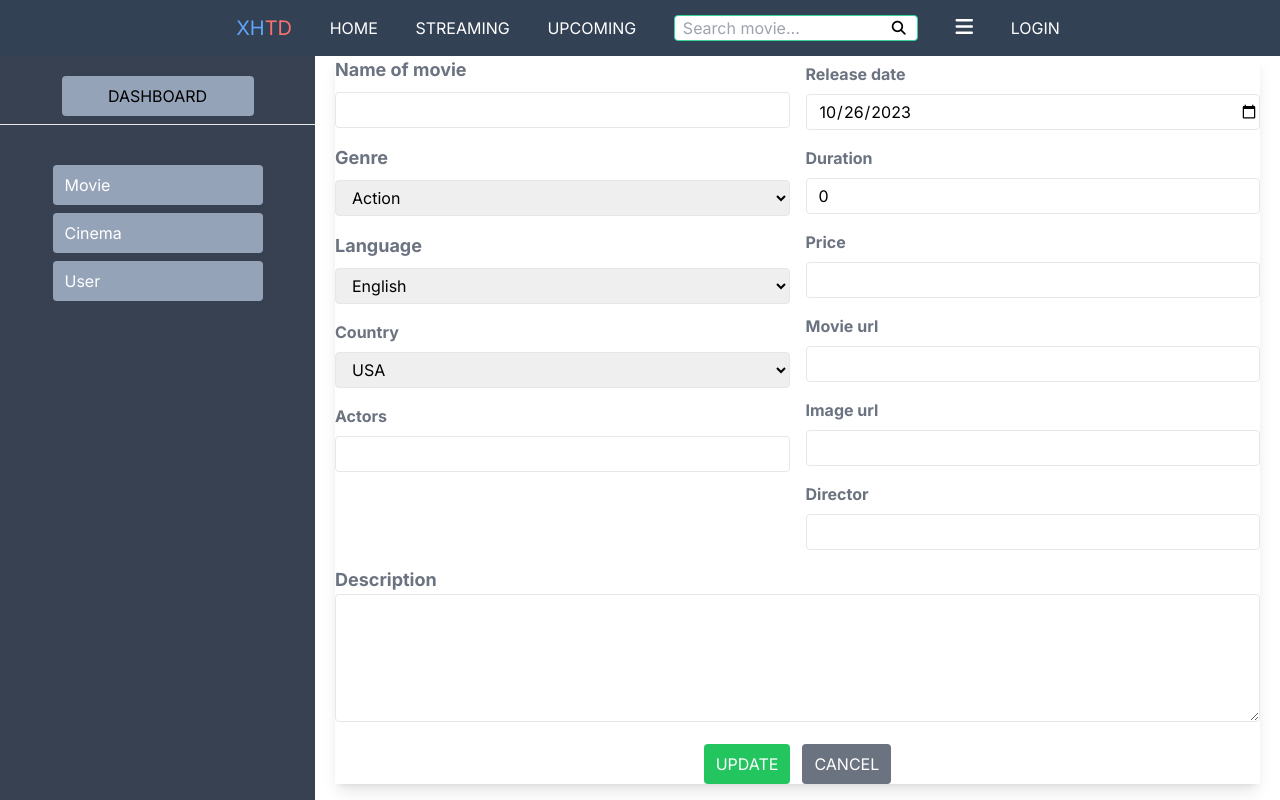
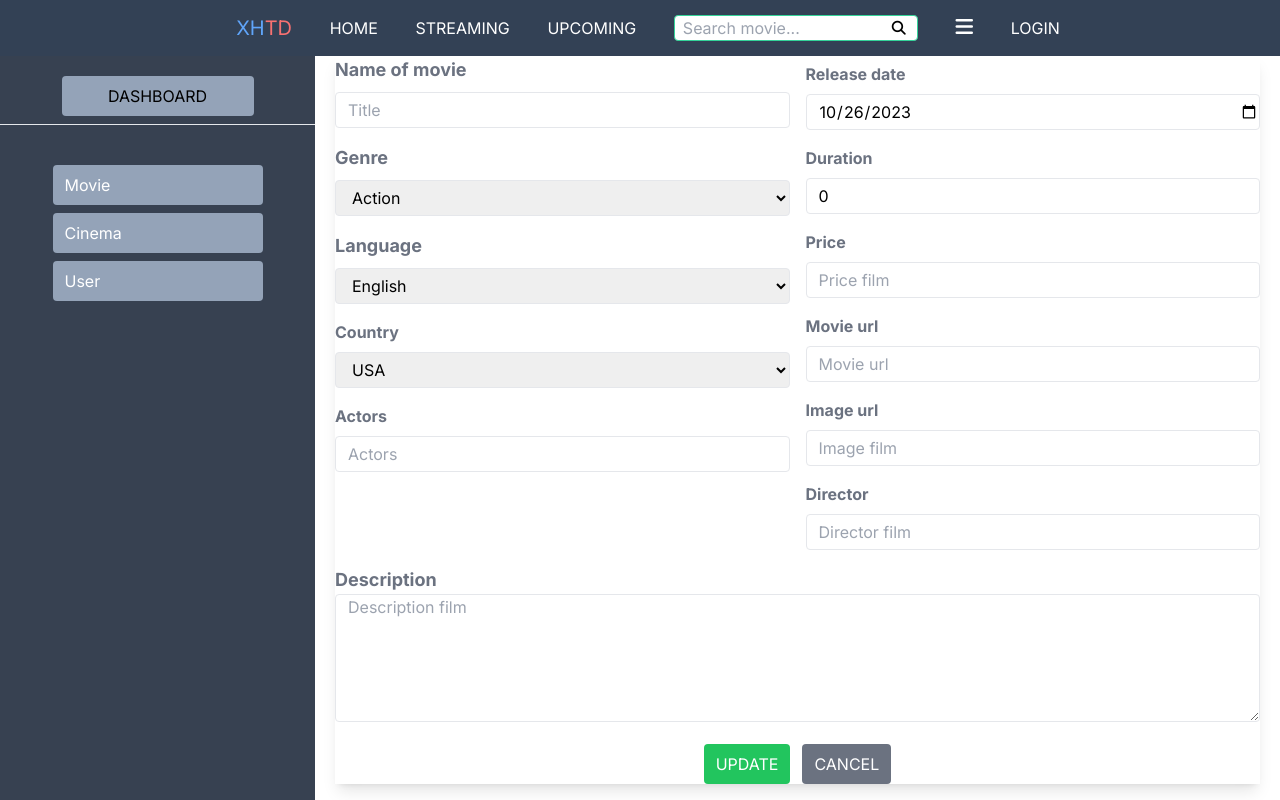
Before and after one commit to phanthanhluc24/cinema-booking-next, a Next.js app: page /movies/edit/1 in a window 1280 px wide. Built offline with nearby package versions, Linux system fonts and the light colour scheme; no server answers.

Commit message:
AI and chat socket.io

```diff
--- a/src/app/cinemas/edit/[id]/page.tsx
+++ b/src/app/cinemas/edit/[id]/page.tsx
@@ -86,41 +86,41 @@ export default function Edit({params}:any) {
                         <div className="col-span-1">
                             <div className="mb-4">
                                 <label className='font-bold text-gray-500 block mb-2'>Cinema name</label>
-                                <input onChange={handleInputForm} type="text" value={cinema.cinema_name} name='cinema_name' required={true} className="w-full h-9 outline-none border rounded pl-3 focus:border-gray-500"/>
+                                <input onChange={handleInputForm} placeholder='Cinema name' type="text" value={cinema.cinema_name} name='cinema_name' required={true} className="w-full h-9 outline-none border rounded pl-3 focus:border-gray-500"/>
                             </div>
                             <div className="mb-4">
                                 <label className='font-bold text-gray-500 block mb-2'>Address</label>
-                               <input onChange={handleInputForm} type="text" value={cinema.address} name='address' required={true} className="w-full h-9 outline-none border rounded pl-3 focus:border-gray-500"/>
+                               <input onChange={handleInputForm} type="text" placeholder='Address' value={cinema.address} name='address' required={true} className="w-full h-9 outline-none border rounded pl-3 focus:border-gray-500"/>
                             </div>
                             <div className="mb-4">
                                 <label className='font-bold text-gray-500 block mb-2'>Phone</label>
-                               <input  onChange={handleInputForm}type="text" value={cinema.phone} name='phone' required={true} className="w-full h-9 outline-none border rounded pl-3 focus:border-gray-500"/>
+                               <input  onChange={handleInputForm}type="text" placeholder='Phone' value={cinema.phone} name='phone' required={true} className="w-full h-9 outline-none border rounded pl-3 focus:border-gray-500"/>
                             </div>
                             <div className="mb-4">
                                 <label className='font-bold text-gray-500 block mb-2'>Show time</label>
-                                <input onChange={handleInputForm} type="text" value={cinema.show_times} name='show_times' required={true} className="w-full h-9 outline-none border rounded pl-3 focus:border-gray-500"/>
+                                <input onChange={handleInputForm} placeholder='Show time' type="text" value={cinema.show_times} name='show_times' required={true} className="w-full h-9 outline-none border rounded pl-3 focus:border-gray-500"/>
                             </div>
                         </div>
                         <div className="col-span-1">
                         <div className="mb-4">
                             <label className='font-bold text-gray-500 block mb-2'>Ticket price</label>
-                                <input onChange={handleInputForm} type="text" value={cinema.ticket_price} name='ticket_price' required={true} className="w-full h-9 outline-none border rounded pl-3 focus:border-gray-500"/>
+                                <input onChange={handleInputForm} placeholder='Ticket price' type="text" value={cinema.ticket_price} name='ticket_price' required={true} className="w-full h-9 outline-none border rounded pl-3 focus:border-gray-500"/>
                             </div>
                             <div className="mb-4">
                                 <label className='font-bold text-gray-500 block mb-2'>Service</label>
-                                <input onChange={handleInputForm} type="text" value={cinema.service} name='service' required={true} className="w-full h-9 outline-none border rounded pl-3 focus:border-gray-500"/>
+                                <input onChange={handleInputForm} type="text" placeholder='Service' value={cinema.service} name='service' required={true} className="w-full h-9 outline-none border rounded pl-3 focus:border-gray-500"/>
                             </div>
                             <div className="mb-4">
                                 <label className='font-bold text-gray-500 block mb-2'>Capacity</label>
-                               <input onChange={handleInputForm} type="text" value={cinema.capacity} name='capacity' required={true} className="w-full h-9 outline-none border rounded pl-3 focus:border-gray-500"/>
+                               <input onChange={handleInputForm} type="text" placeholder='Capacity' value={cinema.capacity} name='capacity' required={true} className="w-full h-9 outline-none border rounded pl-3 focus:border-gray-500"/>
                             </div>
                             <div className="mb-4">
                                 <label className='font-bold text-gray-500 block mb-2'>Map</label>
-                                <input  onChange={handleInputForm}type="text" value={cinema.map} name='map' required={true} className="w-full h-9 outline-none border rounded pl-3 focus:border-gray-500"/>
+                                <input  onChange={handleInputForm}type="text" placeholder='Map' value={cinema.map} name='map' required={true} className="w-full h-9 outline-none border rounded pl-3 focus:border-gray-500"/>
                             </div>
                             <div className="mb-4">
                                 <label className='font-bold text-gray-500 block mb-2'>Image</label>
-                                <input  onChange={handleInputForm}type="text" value={cinema.image} name='image' required={true} className="w-full h-9 outline-none border rounded pl-3 focus:border-gray-500"/>
+                                <input  onChange={handleInputForm}type="text" placeholder='Image' value={cinema.image} name='image' required={true} className="w-full h-9 outline-none border rounded pl-3 focus:border-gray-500"/>
                             </div>
                         </div>
                     </div>
--- a/src/app/message/chatBox.tsx
+++ b/src/app/message/chatBox.tsx
@@ -14,7 +14,7 @@ export default function ChatBox({
     _id: string;
     full_name: string;
   }
-
+  console.log("Receive data "+ JSON.stringify(receiveMessage));
   interface ChatMessage {
     senderId: string;
     text: string;
@@ -41,7 +41,7 @@ export default function ChatBox({
           console.log(error);
         });
     }
-  }, [chat, currentUser]);
+  }, [chat, currentUser,receiveMessage]);
 
   useEffect(() => {
     if (chat && chat.members && currentUser) {
--- a/src/app/movies/edit/[id]/page.tsx
+++ b/src/app/movies/edit/[id]/page.tsx
@@ -119,7 +119,7 @@ export default function Edit({params}:any) {
                     >
                       Name of movie
                     </label>
-                    <input type="text" name="title" required={true} className="w-full h-9 outline-none border rounded pl-3 focus:border-gray-500" value={movie.title} onChange={handleInputForm}/>
+                    <input type="text" name="title" required={true} placeholder="Title" className="w-full h-9 outline-none border rounded pl-3 focus:border-gray-500" value={movie.title} onChange={handleInputForm}/>
                   </div>
                   <div className="mb-4">
                     <label
@@ -128,7 +128,7 @@ export default function Edit({params}:any) {
                     >
                       Genre
                     </label>
-                    <select name="genre" className="w-full h-9 outline-none border rounded pl-3 focus:border-gray-500" onChange={handleSelectGenre} value={movie.genre}>
+                    <select name="genre" title="Genre" className="w-full h-9 outline-none border rounded pl-3 focus:border-gray-500" onChange={handleSelectGenre} value={movie.genre}>
                         <option value="Action" >Action</option>
                         <option value="Horror" >Horror</option>
                         <option value="Comedy" >Comedy</option>
@@ -146,7 +146,7 @@ export default function Edit({params}:any) {
                     >
                       Language
                     </label>
-                    <select name="language" className="w-full h-9 outline-none border rounded pl-3 focus:border-gray-500" onChange={handleSelectLanguage} value={movie.language}>
+                    <select name="language" title="Language" className="w-full h-9 outline-none border rounded pl-3 focus:border-gray-500" onChange={handleSelectLanguage} value={movie.language}>
                         <option value="English" >English</option>
                         <option value="Chinese" >Chinese</option>
                         <option value="Japanese">Japanese</option>
@@ -164,7 +164,7 @@ export default function Edit({params}:any) {
                     >
                       Country
                     </label>
-                    <select name="country" className="w-full h-9 outline-none border rounded pl-3 focus:border-gray-500" onChange={handleSelectCountry} value={movie.country}>
+                    <select name="country" title="Country" className="w-full h-9 outline-none border rounded pl-3 focus:border-gray-500" onChange={handleSelectCountry} value={movie.country}>
                         <option value="USA" >USA</option>
                         <option value="India">India</option>
                         <option value="China">China</option>
@@ -182,7 +182,7 @@ export default function Edit({params}:any) {
                     >
                       Actors
                     </label>
-                   <input type="text" name="actors" required={true} className="w-full h-9 outline-none border rounded pl-3 focus:border-gray-500" value={movie.actors} onChange={handleInputForm}/>
+                   <input type="text" name="actors" required={true} placeholder="Actors" className="w-full h-9 outline-none border rounded pl-3 focus:border-gray-500" value={movie.actors} onChange={handleInputForm}/>
                   </div>
                 </div>
                 <div className="col-span-1 mt-1.5">
@@ -193,7 +193,7 @@ export default function Edit({params}:any) {
                     >
                       Release date
                     </label>
-                    <input type="date" value={date} name="release_day" onChange={handleInputForm} className="w-full h-9 outline-none border rounded pl-3 focus:border-gray-500"/>
+                    <input type="date" value={date} name="release_day" placeholder="Day release day" onChange={handleInputForm} className="w-full h-9 outline-none border rounded pl-3 focus:border-gray-500"/>
                   </div>
                   <div className="mb-4">
                     <label
@@ -202,7 +202,7 @@ export default function Edit({params}:any) {
                     >
                       Duration
                     </label>
-                    <input type="text" name="duration" required={true} className="w-full h-9 outline-none border rounded pl-3 focus:border-gray-500" value={movie.duration} onChange={handleInputForm}/>
+                    <input type="text" name="duration" required={true} placeholder="Duration film" className="w-full h-9 outline-none border rounded pl-3 focus:border-gray-500" value={movie.duration} onChange={handleInputForm}/>
                   </div>
                   <div className="mb-4">
                     <label
@@ -211,7 +211,7 @@ export default function Edit({params}:any) {
                     >
                       Price
                     </label>
-                    <input type="text" name="price" required={true} className="w-full h-9 outline-none border rounded pl-3 focus:border-gray-500" value={movie.price} onChange={handleInputForm}/>
+                    <input type="text" name="price" required={true} placeholder="Price film" className="w-full h-9 outline-none border rounded pl-3 focus:border-gray-500" value={movie.price} onChange={handleInputForm}/>
                   </div>
                   <div className="mb-4">
                     <label
@@ -220,7 +220,7 @@ export default function Edit({params}:any) {
                     >
                       Movie url
                     </label>
-                    <input type="text" name="movie_url" required={true} className="w-full h-9 outline-none border rounded pl-3 focus:border-gray-500" value={movie.movie_url} onChange={handleInputForm}/>
+                    <input type="text" name="movie_url" placeholder="Movie url" required={true} className="w-full h-9 outline-none border rounded pl-3 focus:border-gray-500" value={movie.movie_url} onChange={handleInputForm}/>
                   </div>
                   <div className="mb-4">
                     <label
@@ -229,7 +229,7 @@ export default function Edit({params}:any) {
                     >
                       Image url
                     </label>
-                    <input type="text" name="image" required={true} className="w-full h-9 outline-none border rounded pl-3 focus:border-gray-500" value={movie.image} onChange={handleInputForm}/>
+                    <input type="text" name="image" placeholder="Image film" required={true} className="w-full h-9 outline-none border rounded pl-3 focus:border-gray-500" value={movie.image} onChange={handleInputForm}/>
                   </div>
                   <div className="mb-4">
                     <label
@@ -238,7 +238,7 @@ export default function Edit({params}:any) {
                     >
                       Director
                     </label>
-                    <input type="text" name="director" required={true} className="w-full h-9 outline-none border rounded pl-3 focus:border-gray-500" value={movie.director} onChange={handleInputForm}/>
+                    <input type="text" name="director" placeholder="Director film" required={true} className="w-full h-9 outline-none border rounded pl-3 focus:border-gray-500" value={movie.director} onChange={handleInputForm}/>
                   </div>
                 </div>
               </div>
@@ -246,7 +246,7 @@ export default function Edit({params}:any) {
                 <label htmlFor="" className="text-gray-500 text-lg font-bold block">
                   Description
                 </label>
-                <textarea name="description" id="" required={true} cols={30} className="w-full  outline-none border rounded pl-3 focus:border-gray-500 h-32" rows={10} value={movie.description} onChange={handleTextArea}></textarea>
+                <textarea name="description" id=""  placeholder="Description film" required={true} cols={30} className="w-full  outline-none border rounded pl-3 focus:border-gray-500 h-32" rows={10} value={movie.description} onChange={handleTextArea}></textarea>
               </div>
 
               <div className="flex justify-center items-center gap-3 ">
--- a/src/app/poster.tsx
+++ b/src/app/poster.tsx
@@ -33,7 +33,7 @@ export function Poster() {
               <img
                 src={`${data.image}`}
                 alt=""
-              className="w-screen h-[750px]"
+                className="w-screen h-screen"
               />
             </div>
           ))}
```
Also changed, not shown: src/app/airespon/page.tsx (added, +72 -0 lines), src/app/book/[id]/page.tsx (+20 -1 lines), src/app/globals.css (+12 -0 lines), src/app/message/page.tsx (+10 -8 lines). Lines whose indentation alone changed are shown as unchanged.
